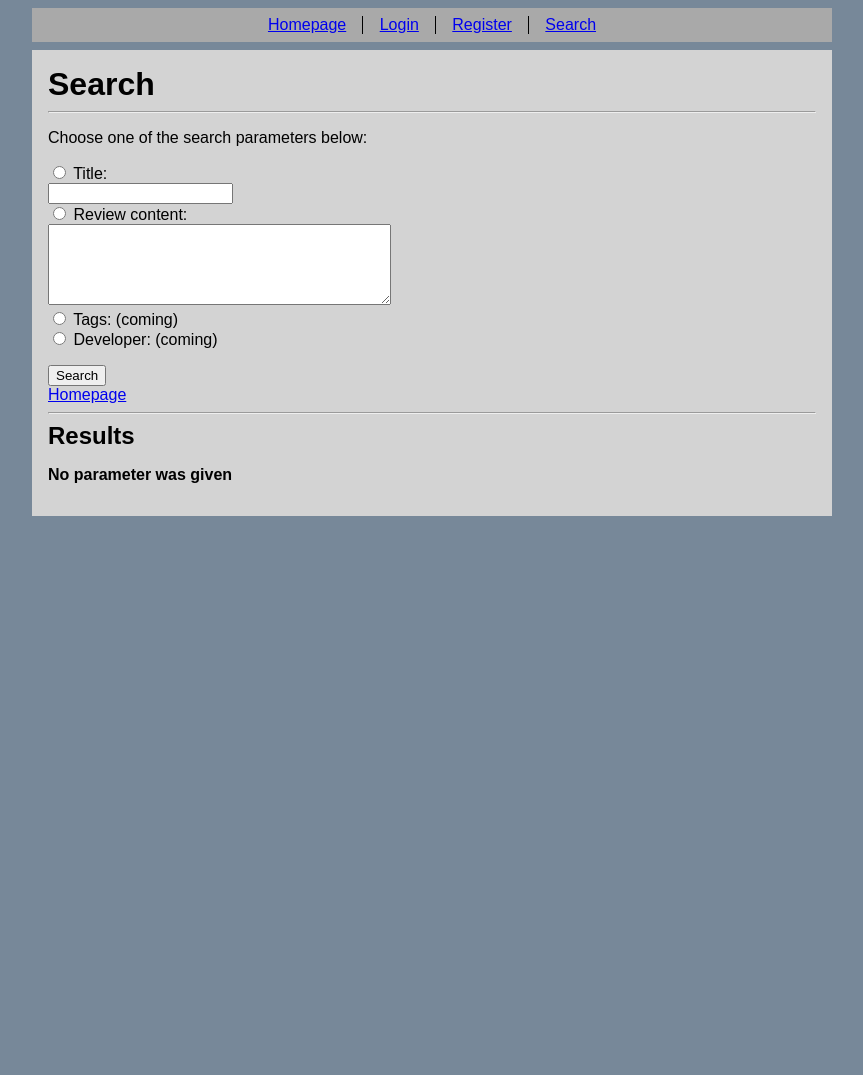
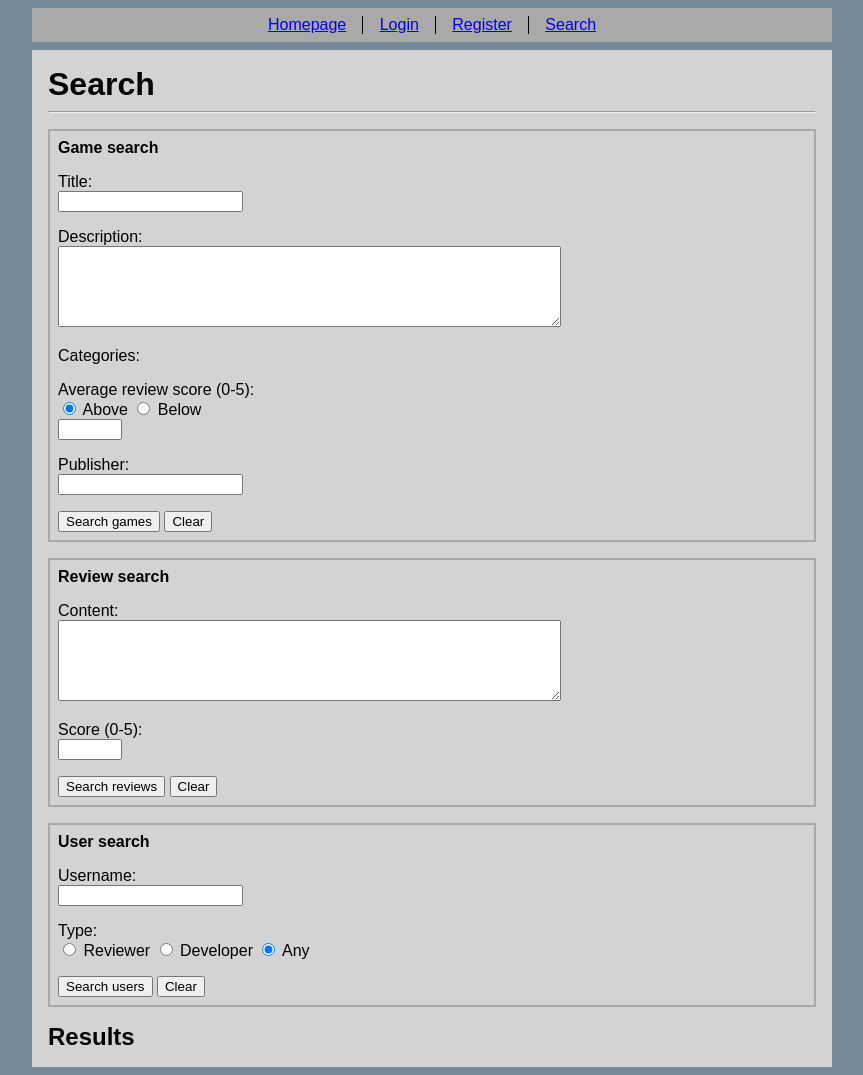
Before and after one commit to ChrisKK04/game-website, a Flask app: page /search in a window 1280 px wide. Shown: the part 77-1152 px from the top of the page, without its empty margins (208-1071 px from the left). Before the commit the page ends 593 px from the top, so only its background shows below. Run offline with Flask 3, Linux system fonts and the light colour scheme; data that the repository does not hold is empty.

Commit message:
Redesign the search pages frontend UX
Currently only the new frontend UX is built. There's
no searching functionality.

```diff
--- a/app.py
+++ b/app.py
@@ -381,17 +381,16 @@ def show_profile_picture(user_id):
 
 @app.route("/search") # search page:
 def search():
-    parameter = request.args.get("parameter") # get the search parameter
+    search_type = request.args.get("search_type")
+    all_classes = forum.get_all_classes()
 
-    # different parameters will render different results
-    if parameter == "title":
-        title_value = request.args.get("title_value") # parameter value
-        title_results = searching.title(title_value)
-        return render_template("search.html", title_value=title_value, title_results=title_results)
+    if search_type == "game_search":
+        pass
 
-    if parameter == "review_content":
-        review_content_value = request.args.get("review_content_value")
-        review_content_results = searching.review_content(review_content_value)
-        return render_template("search.html", review_content_value=review_content_value, review_content_results=review_content_results)
+    if search_type == "review_search":
+        pass
 
-    return render_template("search.html", nothing=1) # if no parameters are given
+    if search_type == "user_search":
+        pass
+
+    return render_template("search.html", all_classes=all_classes)
--- a/static/main.css
+++ b/static/main.css
@@ -56,6 +56,12 @@ img {
   height: auto;
 }
 
+.search_form {
+  border: 2px solid darkgray;
+  margin: 1em 0;
+  padding: 0.5em;
+}
+
 nav {
   text-align: center;
 }
--- a/templates/search.html
+++ b/templates/search.html
@@ -6,77 +6,110 @@
 <h1>Search</h1>
 <hr />
 
+<div class="search_form">
+  <form action="/search" method="get">
+    <b>Game search</b> <br />
+
     <p>
-  Choose one of the search parameters below:
+      <label for="title">Title</label>: <br />
+      <input id="title" type="text" name="title" />
     </p>
+
+    <p>
+      <label for="description">Description</label>: <br />
+      <textarea id="description" name="description" rows="5" cols="60"></textarea>
+    </p>
+
+    <p>
+      Categories: <br />
+      {% for category in all_classes['Category'] %}
+        {% if filled %}
+          {% if category in filled.classes['Category'] %}
+            <label>
+              <input type="checkbox" name="classes" value="Category:{{ category }}" checked /> {{ category }}
+            </label>
+          {% else %}
+            <label>
+              <input type="checkbox" name="classes" value="Category:{{ category }}" /> {{ category }}
+            </label>
+          {% endif %}
+        {% else %}
+          <label>
+            <input type="checkbox" name="classes" value="Category:{{ category }}" /> {{ category }}
+          </label>
+        {% endif %}
+        {% if loop.index % 5 == 0 %}
+          <br />
+        {% endif %}
+      {% endfor %}
+    </p>
+
+    <p>
+      Average review score (0-5): <br />
+      <input id="above" type="radio" name="game_score_type" value="1" checked />
+      <label for="above">Above</label>
+      <input id="below" type="radio" name="game_score_type" value="0" />
+      <label for="below">Below</label>
+      <br />
+      <input type="number" name="game_score" min="0" max="5" step="0.1" />
+    </p>
+
+    <p>
+      <label for="publisher">Publisher</label>: <br />
+      <input id="publisher" type="text" name="publisher" />
+    </p>
+
+    <input type="hidden" name="search_type" value="game_search" />
+    <input type="submit" value="Search games" />
+    <input type="reset" value="Clear" />
+  </form>
+</div>
+
+<div class="search_form">
   <form action="/search" method="get">
+    <b>Review search</b> <br />
+
     <p>
-    <input id="title" type="radio" name="parameter" value="title" />
-    <label for="title">Title</label>:
-    <br />
-    {% if title_value %}
-    <input type="text" name="title_value" value="{{ title_value }}" />
-    {% else %}
-    <input type="text" name="title_value" />
-    {% endif %}
-    <br />
+      <label for="content">Content</label>: <br />
+      <textarea id="content" name="content" rows="5" cols="60"></textarea>
+    </p>
 
-    <input id="review_content" type="radio" name="parameter" value="review_content" />
-    <label for="review_content">Review content</label>:
-    <br />
-    {% if review_content_value %}
-    <textarea name="review_content_value" rows="5" cols="40" maxlength="5000">{{ review_content_value}} </textarea>
-    {% else %}
-    <textarea name="review_content_value" rows="5" cols="40" maxlength="5000"></textarea>
-    {% endif %}
-    <br />
+    <p>
+      <label for="review_score">Score (0-5)</label>: <br />
+      <input id="review_score" type="number" name="review_score" min="0" max="5" step="0.1" />
+    </p>
 
-    <input id="tags" type="radio" name="parameter" value="tags" />
-    <label for="tags">Tags</label>: (coming)<!-- todo -->
-    <br />
 
-    <input id="developer" type="radio" name="parameter" value="developer" />
-    <label for="developer">Developer</label>: (coming)<!-- todo -->
+    <input type="hidden" name="search_type" value="review_search" />
+    <input type="submit" value="Search reviews" />
+    <input type="reset" value="Clear" />
+  </form>
+</div>
+
+<div class="search_form">
+  <form action="/search" method="get">
+    <b>User search</b> <br />
+
+    <p>
+      <label for="username">Username</label>: <br />
+      <input id="username" type="text" name="username" />
     </p>
-  <input type="submit" value="Search" />
+
+    <p>
+      Type: <br />
+      <input id="type_reviewer" type="radio" name="user_type" value="0" />
+      <label for="type_reviewer">Reviewer</label>
+      <input id="type_developer" type="radio" name="user_type" value="1" />
+      <label for="type_developer">Developer</label>
+      <input id="type_both" type="radio" name="user_type" value="2" checked />
+      <label for="type_both">Any</label>
+    </p>
+
+    <input type="hidden" name="search_type" value="user_search" />
+    <input type="submit" value="Search users" />
+    <input type="reset" value="Clear" />
   </form>
-<a href="/">Homepage</a>
-<hr />
+</div>
 
 <h2>Results</h2> <!-- The results will different based on the parameter and it's value -->
-
-{% if title_results %} <!-- Title -->
-<ul>
-{% for title in title_results %}
-  <li>
-    <a href="/game/{{ title.id }}">{{ title.title }}</a>
-    by
-    <a href="/user/{{ title.user_id }}">{{ title.username }}</a>
-    ({{ title.uploaded_at }})
-  </li>
-{% endfor %}
-</ul>
-{% endif %}
-
-{% if review_content_results %}
-<ul>
-{% for review in review_content_results %}
-  <li>
-    <a href="/game/{{ review.game_id }}#{{ review. id }}">
-      {{ review.game_title }}
-    </a>
-    <br />
-    ({{ review.sent_at }})
-    <br />
-    {{ review.content | show_lines }}
-    <br />
-    <b>Score: {{ review.score }}</b>
-  </li>
-{% endfor %}
-</ul>
-{% endif %}
-
-{% if nothing %} <!-- No parameter was given-->
-<p><b>No parameter was given</b></p>
-{% endif %}
 {% endblock %}
```
Lines whose indentation alone changed are shown as unchanged.
